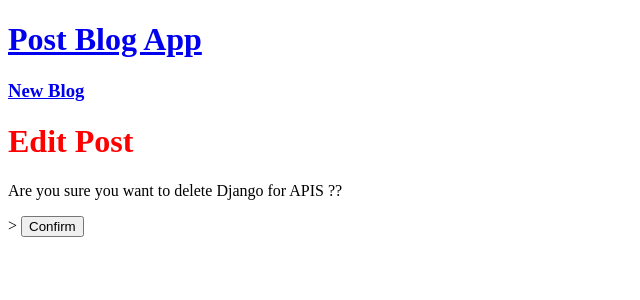
After one commit to lostinrepo/PostBlogApp, a Django app: page /post/2/delete/ in a window 1280 px wide. The commit adds this page. Shown: the top 300 px of the page, without its empty margins (0-640 px from the left). Run offline with Django 4.2, Linux system fonts and the light colour scheme; data comes from the database, SQL or seed files in the repository; both versions use the stored data as it was after the commit.

Commit message:
DeleteView added

```diff
--- a/postapp/urls.py
+++ b/postapp/urls.py
@@ -1,11 +1,12 @@
 from django.urls import path
 
-from postapp.views import PostListView,PostDetailView,PostCreateView,PostUpdateView
+from postapp.views import PostListView,PostDetailView,PostCreateView,PostUpdateView,PostDeleteView
 
 urlpatterns = [
     path("",PostListView.as_view(),name="home"),
     path("post/<int:pk>/",PostDetailView.as_view(),name="post_detail"),
     path("post/new/",PostCreateView.as_view(),name="post_new"),
     path("post/<int:pk>/edit/",PostUpdateView.as_view(),name="post_edit"),
+    path("post/<int:pk>/delete/",PostDeleteView.as_view(),name="post_delete"),
 
 ]
--- a/postapp/views.py
+++ b/postapp/views.py
@@ -1,8 +1,10 @@
 from msilib.schema import ListView
 from django.shortcuts import render
+from django.urls import reverse_lazy
 from .models import Post
 from django.views.generic import ListView,DetailView
-from django.views.generic.edit import CreateView,UpdateView
+from django.views.generic.edit import CreateView,UpdateView,DeleteView
+
 
 # Create your views here.
 class PostListView(ListView):
@@ -22,3 +24,8 @@ class PostUpdateView(UpdateView):
     model = Post
     template_name = "post_edit.html"
     fields = ["title","blogmessage"]
+
+class PostDeleteView(DeleteView):
+    model = Post
+    template_name = "post_delete.html"
+    success_url = reverse_lazy("home")  #redirects user to homepage after deletion
--- /dev/null
+++ b/templates/post_delete.html
@@ -0,0 +1,12 @@
+{% extends 'base.html' %}
+
+{% block content %}
+
+<h1>Edit Post</h1>
+
+<form action="" method="post">{% csrf_token %}
+    <p> Are you sure you want to delete  {{post.title}}  ?? </p>>
+    <input type="submit" value="Confirm">
+</form>
+
+{% endblock content %}
--- a/templates/post_detail.html
+++ b/templates/post_detail.html
@@ -8,5 +8,7 @@
 
 <a href="{% url 'post_edit' post.pk %}"> Edit Blog Post</a>
 
+<a href="{% url 'post_delete' post.pk %}"> Delete Blog Post</a>
+
 
 {% endblock content %}
```
Also changed, not shown: db.sqlite3.
